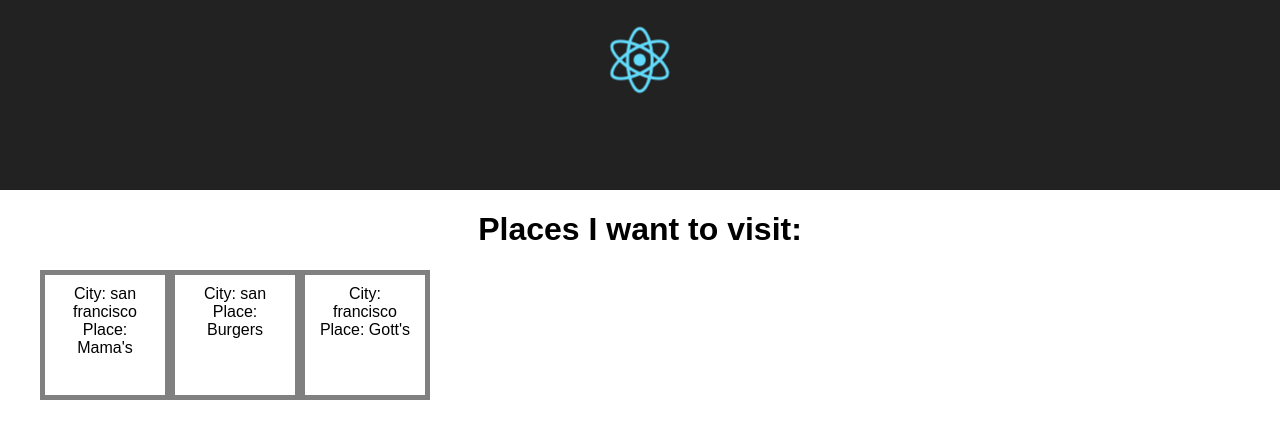
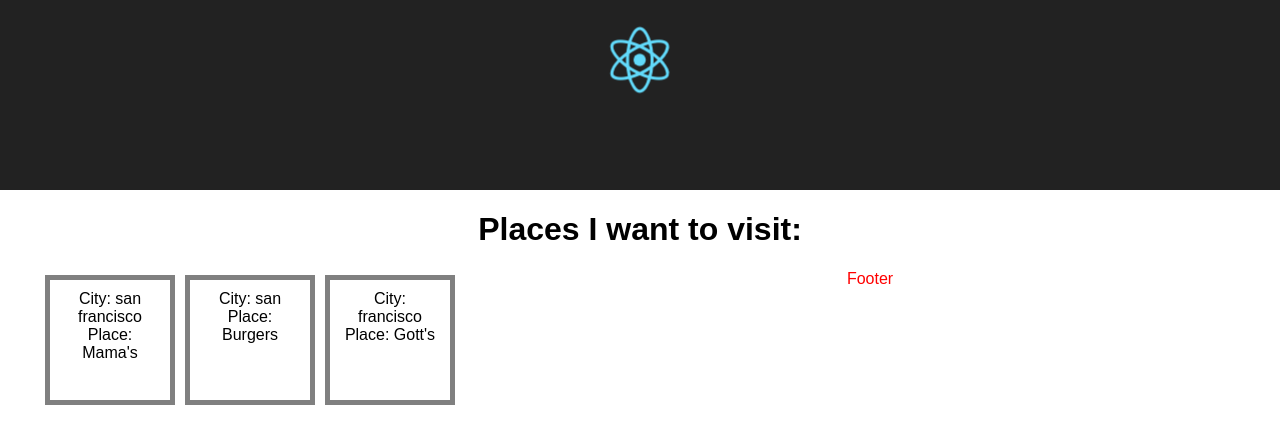
Before and after one commit to patrickford/places-to-go-react, a React (Create React App) app: page / in a window 1280 px wide. Shown: the top 444 px of the page. Built offline with nearby package versions, Linux system fonts and the light colour scheme.

Commit message:
changes more of the styling

```diff
--- a/src/App.css
+++ b/src/App.css
@@ -27,6 +27,11 @@
 
 }
 
+#Footer {
+  position: relative;
+  color: red;
+}
+
 .Place-Item {
   float: left;
   position: relative;
@@ -34,6 +39,6 @@
   height: 100px;
   padding: 10px;
   border: 5px solid gray;
-  margin: 0;
+  margin: 5px;
 
 }
--- a/src/App.js
+++ b/src/App.js
@@ -11,6 +11,7 @@ class App extends Component {
           <img src={logo} className="App-logo" alt="logo" />
         </div>
         <PlaceList />
+        <div id="Footer">Footer</div>
       </div>
     );
   }
--- a/src/components/place/PlaceList.js
+++ b/src/components/place/PlaceList.js
@@ -5,10 +5,8 @@ export const PlaceList = (props) => {
   const places = [{name:"Mama's", location:'san francisco'}, {name:"Burgers", location:'san'},{name:"Gott's", location:'francisco'}];
   return(
     <div className="Place-List">
-      <h1>Places I want to visit:</h1>
-      <ul>
-          {places.map( place => (<PlaceItem name={place.name} location={place.location} />))}
-      </ul>
+      <div><h1>Places I want to visit:</h1></div>
+      <div><ul> {places.map( place => (<PlaceItem name={place.name} location={place.location} />))} </ul></div>
     </div>
   )
 }
```
